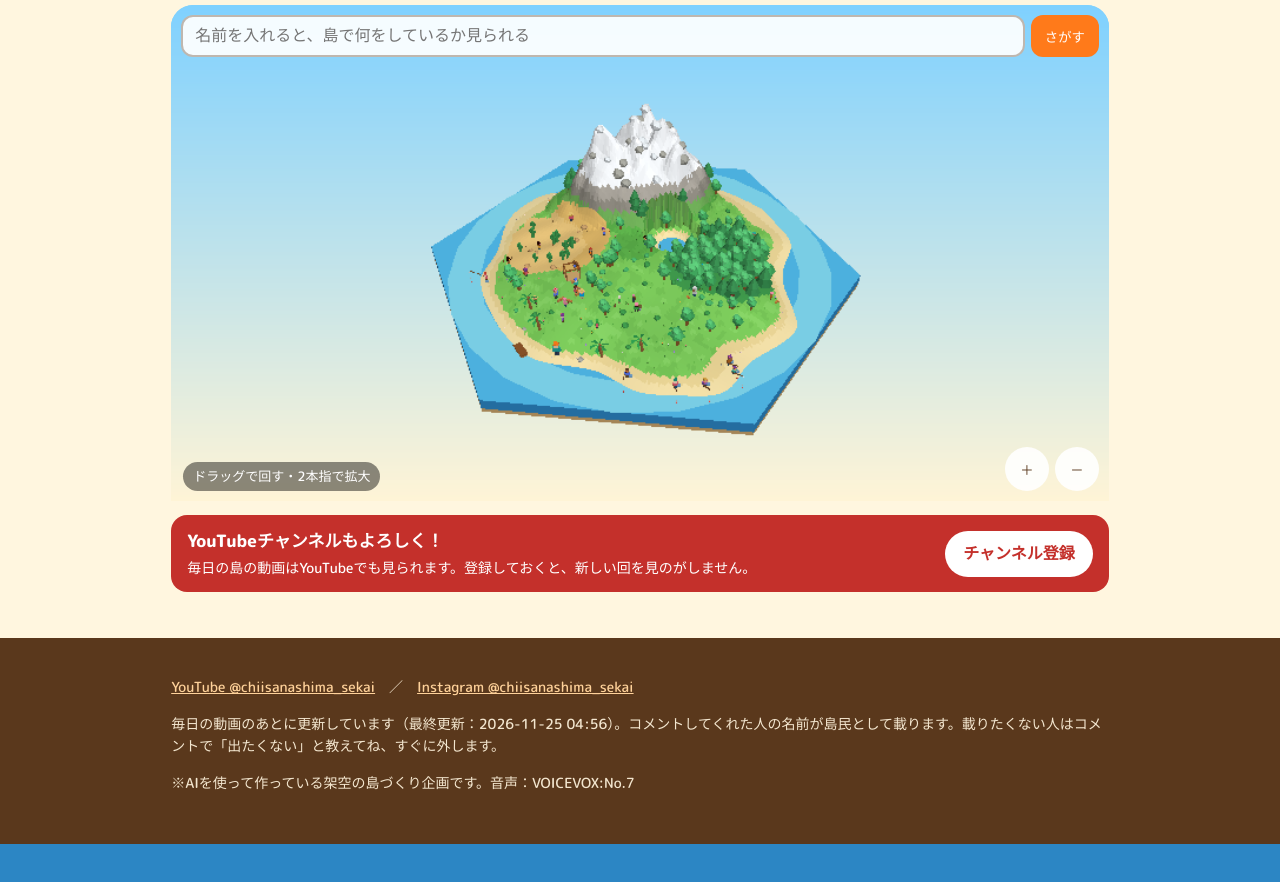
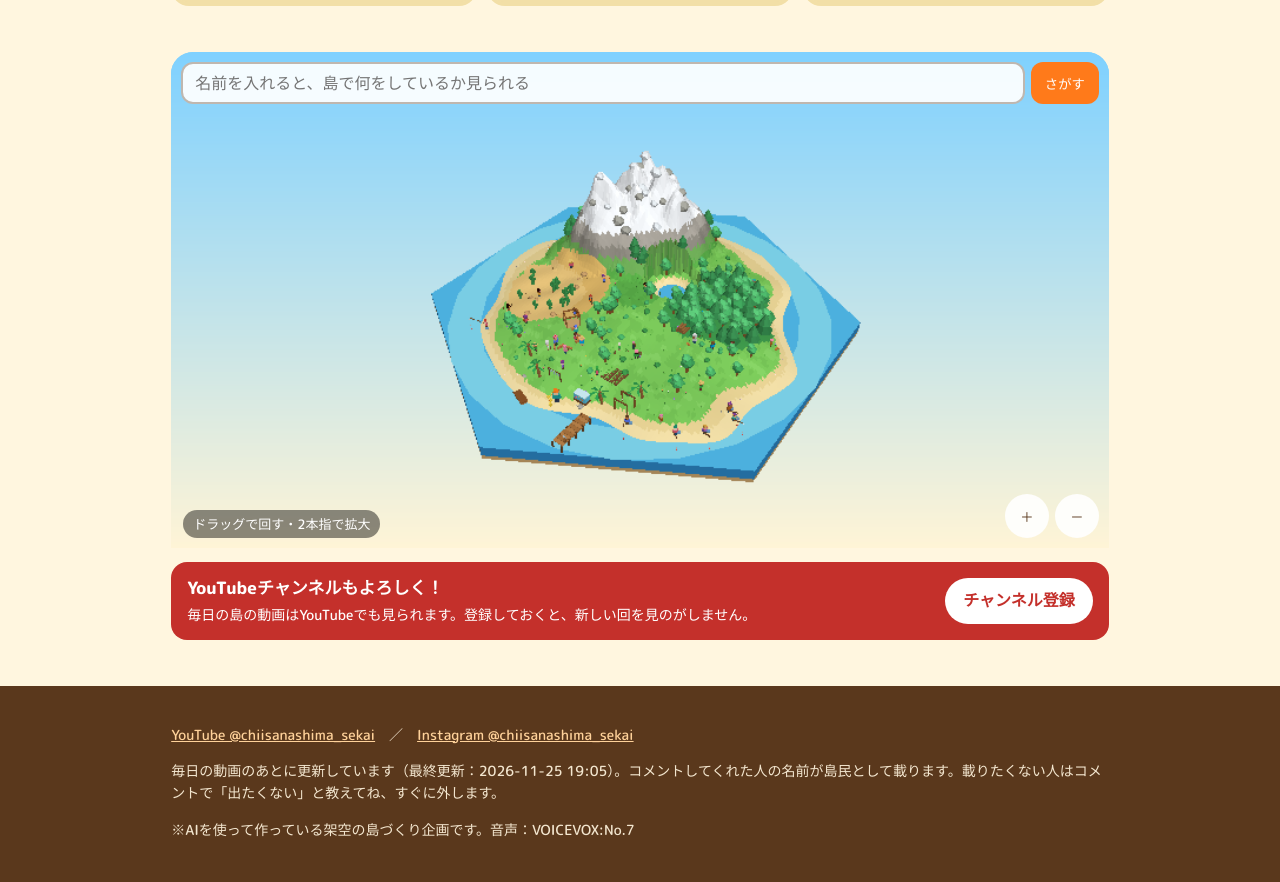
Before and after one commit to sunyouliulai129-beep/chiisanashima, a plain HTML site: page index.html in a window 1280 px wide. Shown: the part 1534-2416 px from the top of the page. Before the commit the page ends 2378 px from the top, so only its background shows below. Drawn offline with Linux system fonts and the light colour scheme.

Commit message:
2日目：つりざおの結果・桟橋と水槽とひよこ・しごと13人・新しい島民4人

```diff
--- a/data.json
+++ b/data.json
@@ -1,10 +1,10 @@
 {
- "updated": "2026-11-25 04:56",
- "day": 1,
+ "updated": "2026-11-25 19:05",
+ "day": 2,
  "island_name": "？？？島",
  "islanders": {
-  "youtube": 11,
-  "instagram": 10
+  "youtube": 15,
+  "instagram": 43
  },
  "next_event": {
   "at": 20,
@@ -114,26 +114,26 @@
   2955
  ],
  "question": {
-  "day": 1,
-  "text": "男が最初に持ち出す道具は？",
+  "day": 2,
+  "text": "魚がとれた！次につくるのは？",
   "choices": [
    [
     "A",
-    "オノ",
-    4
+    "小屋",
+    0
    ],
    [
     "B",
-    "つりざお",
-    12
+    "いかだ",
+    0
    ],
    [
     "C",
-    "たね",
-    2
+    "魚屋さん",
+    0
    ]
   ],
-  "note": "YouTubeとインスタの合計（途中経過）"
+  "note": "YouTubeとインスタの合計"
  },
  "ideas": [
   {
@@ -188,7 +188,7 @@
    "day": 1,
    "by": "chun0327",
    "text": "お魚をたくさん釣って水槽に入れたい",
-   "status": "候補"
+   "status": "採用"
   },
   {
    "day": 1,
@@ -200,7 +200,7 @@
    "day": 1,
    "by": "島のオーナー",
    "text": "非常食用ひよこ",
-   "status": "採用（2日目で決定）"
+   "status": "採用"
   },
   {
    "day": 1,
@@ -213,15 +213,30 @@
    "by": "ry0t0_nk",
    "text": "木を集めて大工になりたい",
    "status": "候補"
+  },
+  {
+   "day": 2,
+   "by": "rui2121212121",
+   "text": "島の先生になりたい",
+   "status": "候補"
   }
  ],
  "timeline": [
   {
    "day": 1,
    "text": "何もない小さな島に、ひとりの男が流れ着いた"
+  },
+  {
+   "day": 2,
+   "text": "つりざおが21票中12票で1位。浜辺に木の桟橋ができて魚がつれた。非常食用のひよこが仲間になり、chun0327さんのアイデアで魚の水槽ができた"
   }
  ],
- "built": [],
+ "built": [
+  "木の桟橋",
+  "魚の水槽（chun0327さんのアイデア）",
+  "ひよこたち",
+  "魚の干し場"
+ ],
  "residents": [
   {
    "id": "ren050554",
@@ -335,26 +350,27 @@
    "icon": "shell",
    "frame": "wood",
    "owned": [],
-   "appeared": 0,
+   "appeared": 1,
    "rewarded_level": 0
   },
   {
    "id": "aist.ory751",
    "platform": "ig",
    "name": "aist.ory751",
-   "points": 2,
-   "level": 1,
-   "job": "砂浜に島の地図をかいている",
+   "points": 3,
+   "level": 2,
+   "job": "森で木を切って木材を運んでいる",
    "wish": null,
    "history": [
     "1日目：投票B",
     "1日目：いいね",
-    "1日目：しごと「木こり」"
+    "1日目：しごと「木こり」",
+    "2日目：木こりで働いた"
    ],
    "since_day": 1,
    "work": "木こり",
-   "work_days": 0,
-   "coins": 2,
+   "work_days": 1,
+   "coins": 3,
    "icon": "fish",
    "frame": "wood",
    "owned": [],
@@ -387,18 +403,19 @@
    "id": "mizuki_tennis12",
    "platform": "ig",
    "name": "mizuki_tennis12",
-   "points": 1,
+   "points": 2,
    "level": 1,
-   "job": "浜辺で貝がらを集めている",
+   "job": "新しい桟橋で魚をつっている",
    "wish": null,
    "history": [
     "1日目：投票C",
-    "1日目（まとめ#1）：しごと「漁師」"
+    "1日目（まとめ#1）：しごと「漁師」",
+    "2日目：漁師で働いた"
    ],
    "since_day": 1,
    "work": "漁師",
-   "work_days": 0,
-   "coins": 1,
+   "work_days": 1,
+   "coins": 2,
    "icon": "shell",
    "frame": "wood",
    "owned": [],
@@ -423,7 +440,7 @@
    "icon": "fish",
    "frame": "wood",
    "owned": [],
-   "appeared": 0,
+   "appeared": 1,
    "rewarded_level": 0
   },
   {
@@ -624,23 +641,25 @@
    "id": "chun0327",
    "platform": "ig",
    "name": "chun0327",
-   "points": 2,
-   "level": 1,
-   "job": "岩場で魚を見せる水槽を作っている",
+   "points": 8,
+   "level": 3,
+   "job": "つった魚を浜辺の水槽に入れている",
    "wish": "魚を釣って水槽に入れたい",
    "history": [
     "1日目：投票B",
     "1日目：アイデア「お魚をたくさん釣って水槽に入れたい」",
-    "1日目：しごと「漁師」"
+    "1日目：しごと「漁師」",
+    "2日目：漁師で働いた",
+    "2日目：アイデア「魚を水槽に入れたい」が採用"
    ],
    "since_day": 1,
    "work": "漁師",
-   "work_days": 0,
-   "coins": 2,
+   "work_days": 1,
+   "coins": 8,
    "icon": "palm",
    "frame": "wood",
    "owned": [],
-   "appeared": 0,
+   "appeared": 1,
    "rewarded_level": 0
   },
   {
@@ -682,47 +701,51 @@
    "icon": "fish",
    "frame": "wood",
    "owned": [],
-   "appeared": 0,
+   "appeared": 1,
    "rewarded_level": 0
   },
   {
    "id": "sz_nattouraionn",
    "platform": "ig",
    "name": "sz_nattouraionn",
-   "points": 1,
+   "points": 2,
    "level": 1,
-   "job": "岩場で魚のかげを見ている",
+   "job": "新しい桟橋で魚をつっている",
    "wish": null,
    "history": [
     "1日目：投票B",
-    "1日目（まとめ#1）：しごと「漁師」"
+    "1日目（まとめ#1）：しごと「漁師」",
+    "1日目（あそび方）：とうろく",
+    "2日目：漁師で働いた"
    ],
    "since_day": 1,
    "work": "漁師",
-   "work_days": 0,
-   "coins": 1,
+   "work_days": 1,
+   "coins": 2,
    "icon": "palm",
    "frame": "wood",
    "owned": [],
    "appeared": 0,
-   "rewarded_level": 0
+   "rewarded_level": 0,
+   "code_reg": "363257"
   },
   {
    "id": "nn1k2n",
    "platform": "ig",
    "name": "nn1k2n",
-   "points": 1,
+   "points": 2,
    "level": 1,
-   "job": "朝の鐘を鳴らして島のみんなを起こしている",
+   "job": "浜辺の近くで畑をたがやしている",
    "wish": "島のみんなに朝をお知らせしたい",
    "history": [
     "1日目（あそび方）：アイデア「島のみんなに朝をお知らせする」",
-    "1日目（まとめ#1）：しごと「畑係」"
+    "1日目（まとめ#1）：しごと「畑係」",
+    "2日目：畑係で働いた"
    ],
    "since_day": 1,
    "work": "畑係",
-   "work_days": 0,
-   "coins": 1,
+   "work_days": 1,
+   "coins": 2,
    "icon": "shell",
    "frame": "wood",
    "owned": [],
@@ -733,18 +756,19 @@
    "id": "kure_0122",
    "platform": "ig",
    "name": "kure_0122",
-   "points": 0,
+   "points": 1,
    "level": 1,
-   "job": "島のまだ知らない場所を調べに出かけている",
+   "job": "雪山と砂漠のあいだを調べている",
    "wish": null,
    "history": [
     "1日目（あそび方）：コメント「思ってたより島広い」",
-    "1日目（まとめ#1）：しごと「探検家」"
+    "1日目（まとめ#1）：しごと「探検家」",
+    "2日目：探検家で働いた"
    ],
    "since_day": 1,
    "work": "探検家",
-   "work_days": 0,
-   "coins": 0,
+   "work_days": 1,
+   "coins": 1,
    "icon": "palm",
    "frame": "wood",
    "owned": [],
@@ -755,18 +779,19 @@
    "id": "hamduck.gwa98",
    "platform": "ig",
    "name": "hamduck.gwa98",
-   "points": 0,
+   "points": 1,
    "level": 1,
-   "job": "畑をたがやしている",
+   "job": "浜辺の近くで畑をたがやしている",
    "wish": null,
    "history": [
     "1日目：しごと「畑係」",
-    "1日目（まとめ#1）：とうろく"
+    "1日目（まとめ#1）：とうろく",
+    "2日目：畑係で働いた"
    ],
    "since_day": 1,
    "work": "畑係",
-   "work_days": 0,
-   "coins": 0,
+   "work_days": 1,
+   "coins": 1,
    "icon": "fish",
    "frame": "wood",
    "owned": [],
@@ -778,17 +803,18 @@
    "id": "yuton_7359",
    "platform": "ig",
    "name": "yuton_7359",
-   "points": 0,
+   "points": 1,
    "level": 1,
-   "job": "森で木を切っている",
+   "job": "森で木を切って木材を運んでいる",
    "wish": null,
    "history": [
-    "1日目：しごと「木こり」"
+    "1日目：しごと「木こり」",
+    "2日目：木こりで働いた"
    ],
    "since_day": 1,
    "work": "木こり",
-   "work_days": 0,
-   "coins": 0,
+   "work_days": 1,
+   "coins": 1,
    "icon": "palm",
    "frame": "wood",
    "owned": [],
@@ -799,17 +825,18 @@
    "id": "moka.fk0615",
    "platform": "ig",
    "name": "moka.fk0615",
-   "points": 0,
+   "points": 1,
    "level": 1,
-   "job": "海で魚をとっている",
+   "job": "新しい桟橋で魚をつっている",
    "wish": null,
    "history": [
-    "1日目（まとめ#1）：しごと「漁師」"
+    "1日目（まとめ#1）：しごと「漁師」",
+    "2日目：漁師で働いた"
    ],
    "since_day": 1,
    "work": "漁師",
-   "work_days": 0,
-   "coins": 0,
+   "work_days": 1,
+   "coins": 1,
    "icon": "shell",
    "frame": "wood",
    "owned": [],
@@ -841,17 +868,18 @@
    "id": "katorui1120",
    "platform": "ig",
    "name": "katorui1120",
-   "points": 0,
+   "points": 1,
    "level": 1,
-   "job": "島のまだ知らない場所を調べに出かけている",
+   "job": "雪山と砂漠のあいだを調べている",
    "wish": null,
    "history": [
-    "1日目（まとめ#1）：しごと「探検家」"
+    "1日目（まとめ#1）：しごと「探検家」",
+    "2日目：探検家で働いた"
    ],
    "since_day": 1,
    "work": "探検家",
-   "work_days": 0,
-   "coins": 0,
+   "work_days": 1,
+   "coins": 1,
    "icon": "shell",
    "frame": "wood",
    "owned": [],
@@ -862,17 +890,18 @@
    "id": "hamu_2152",
    "platform": "ig",
    "name": "hamu_2152",
-   "points": 0,
+   "points": 1,
    "level": 1,
-   "job": "島のまだ知らない場所を調べに出かけている",
+   "job": "雪山と砂漠のあいだを調べている",
    "wish": null,
    "history": [
-    "1日目（まとめ#1）：しごと「探検家」"
+    "1日目（まとめ#1）：しごと「探検家」",
+    "2日目：探検家で働いた"
    ],
    "since_day": 1,
    "work": "探検家",
-   "work_days": 0,
-   "coins": 0,
+   "work_days": 1,
+   "coins": 1,
    "icon": "fish",
    "frame": "wood",
    "owned": [],
@@ -883,18 +912,105 @@
    "id": "_koto1462",
    "platform": "ig",
    "name": "_koto1462",
-   "points": 0,
+   "points": 1,
    "level": 1,
-   "job": "木材で家や道具を作っている",
+   "job": "桟橋のとなりで小屋の柱を立てている",
    "wish": null,
    "history": [
-    "1日目（まとめ#1）：しごと「大工」"
+    "1日目（まとめ#1）：しごと「大工」",
+    "2日目：大工で働いた"
    ],
    "since_day": 1,
    "work": "大工",
+   "work_days": 1,
+   "coins": 1,
+   "icon": "palm",
+   "frame": "wood",
+   "owned": [],
+   "appeared": 0,
+   "rewarded_level": 0
+  },
+  {
+   "id": "arata11_tr",
+   "platform": "ig",
+   "name": "arata11_tr",
+   "points": 1,
+   "level": 1,
+   "job": "いかだで流れ着いて、浜辺を見て回っている",
+   "wish": null,
+   "history": [
+    "1日目：投票A"
+   ],
+   "since_day": 2,
+   "work": null,
    "work_days": 0,
-   "coins": 0,
-   "icon": "palm",
+   "coins": 1,
+   "icon": "shell",
+   "frame": "wood",
+   "owned": [],
+   "appeared": 1,
+   "rewarded_level": 0
+  },
+  {
+   "id": "shunnnn5442",
+   "platform": "ig",
+   "name": "shunnnn5442",
+   "points": 1,
+   "level": 1,
+   "job": "いかだで流れ着いて、オノの出番を待っている",
+   "wish": null,
+   "history": [
+    "1日目：投票A"
+   ],
+   "since_day": 2,
+   "work": null,
+   "work_days": 0,
+   "coins": 1,
+   "icon": "shell",
+   "frame": "wood",
+   "owned": [],
+   "appeared": 1,
+   "rewarded_level": 0
+  },
+  {
+   "id": "ha1u_u16",
+   "platform": "ig",
+   "name": "ha1u_u16",
+   "points": 2,
+   "level": 1,
+   "job": "桟橋のとなりで小屋の柱を立てている",
+   "wish": null,
+   "history": [
+    "1日目：投票A",
+    "1日目（あそび方）：しごと「大工」",
+    "2日目：大工で働いた"
+   ],
+   "since_day": 2,
+   "work": "大工",
+   "work_days": 1,
+   "coins": 2,
+   "icon": "shell",
+   "frame": "wood",
+   "owned": [],
+   "appeared": 1,
+   "rewarded_level": 0
+  },
+  {
+   "id": "rui2121212121",
+   "platform": "ig",
+   "name": "rui2121212121",
+   "points": 1,
+   "level": 1,
+   "job": "島の子どもたちに何を教えるか考えている",
+   "wish": "島の先生になりたい",
+   "history": [
+    "1日目（お知らせ）：アイデア「島の先生」"
+   ],
+   "since_day": 2,
+   "work": null,
+   "work_days": 0,
+   "coins": 1,
+   "icon": "shell",
    "frame": "wood",
    "owned": [],
    "appeared": 0,
@@ -938,11 +1054,11 @@
   }
  ],
  "resources": {
-  "木材": 0,
-  "食べ物": 0,
-  "作物": 0,
-  "建物の進み": 0,
-  "見つけた場所": 0
+  "木材": 2,
+  "食べ物": 4,
+  "作物": 2,
+  "建物の進み": 2,
+  "見つけた場所": 3
  },
  "titles": [
   "新入り",
--- a/index.html
+++ b/index.html
@@ -478,6 +478,18 @@ document.getElementById('shop').addEventListener('click',async e=>{
 function refreshMe(){renderShop();if(CUR)find(CUR.id,false)}
 
 /* ---- 3D island ---- */
+function day2Built(S,w){const I=Island3D,h=(x,z)=>Math.max(0,w.hAt(x,z));const PX=-8,Z0=-22.8,Z1=-28.2,len=Z0-Z1;
+for(let k=0;k<=len/0.55;k++){S.box(PX,0.9,Z0-k*0.55,1.6,0.14,0.5,k%2?'#B98249':'#A8723D')}
+for(let k=0;k<=4;k++){for(const dx of[-0.72,0.72])S.box(PX+dx,-1.2,Z0-k*len/4,0.2,2.3,0.2,'#6B4423')}
+S.cyl(PX-0.45,1.04,Z1+0.9,0.22,0.32,8,'#8B5A2B');S.box(PX-0.1,1.04,Z1+1.3,0.45,0.12,0.16,'#A7C4D6');
+const T=[-5.6,-20.6],ty=h(T[0],T[1]);S.box(T[0],ty,T[1],2,0.35,1.1,'#7A4E2A');S.box(T[0],ty+0.35,T[1],1.9,0.95,1,'#5EC8E8');S.box(T[0],ty+1.28,T[1],2,0.06,1.1,'#CFEFF8');
+for(const[dx,dy,c]of[[-0.5,0.75,'#FF8A3D'],[0.2,0.95,'#FFD23F'],[0.55,0.6,'#FF5E7E']])S.box(T[0]+dx,ty+dy,T[1]-0.52,0.3,0.16,0.04,c);
+const RK=[-0.6,-20.2],ry=h(RK[0],RK[1]);for(const dx of[-1,1])S.box(RK[0]+dx,ry,RK[1],0.12,1.5,0.12,'#6B4423');S.box(RK[0],ry+1.45,RK[1],2.2,0.08,0.08,'#7A4E2A');for(let k=0;k<5;k++)S.box(RK[0]-0.8+k*0.4,ry+0.95,RK[1],0.14,0.45,0.06,'#A7C4D6');
+const F=[-6.8,-15.2],fy=h(F[0],F[1]);for(let k=0;k<4;k++){S.box(F[0]+k*0.75-1.1,fy-0.02,F[1],0.55,0.14,2.6,'#7A5232');for(let j=0;j<4;j++)S.box(F[0]+k*0.75-1.1,fy+0.12,F[1]-0.9+j*0.6,0.18,0.18,0.18,'#6CCB4A')}
+const SH=[-11,-18.5],sy=h(SH[0],SH[1]);for(const[dx,dz]of[[-1,-0.8],[1,-0.8],[-1,0.8],[1,0.8]])S.box(SH[0]+dx,sy,SH[1]+dz,0.16,1.9,0.16,'#8B5A2B');S.box(SH[0],sy+1.85,SH[1]-0.8,2.2,0.14,0.16,'#7A4E2A');S.box(SH[0],sy+1.85,SH[1]+0.8,2.2,0.14,0.16,'#7A4E2A');
+const WD=[-9.5,-2],wy=h(WD[0],WD[1]);for(let r=0;r<3;r++)for(let k=0;k<4-r;k++)S.box(WD[0]-0.6+k*0.38+r*0.19,wy+r*0.32,WD[1]-0.7,0.32,0.32,1.5,'#9C6B3C');
+for(const[cx,cz]of[[-2.2,-23],[-2,-22.2],[-2.6,-23.5],[-1.6,-22.8]]){const cy=h(cx,cz);S.box(cx,cy+0.08,cz,0.32,0.26,0.38,'#FFD93B');S.box(cx,cy+0.3,cz-0.12,0.24,0.22,0.22,'#FFE45C');S.box(cx,cy+0.35,cz-0.26,0.08,0.06,0.08,'#FF8A1A')}}
+
 const cv=$('cv'),fig=$('fig'),ctx=cv.getContext('2d');
 let W0=null,ang=-2.2,dist=78,elev=0.8,drag=null,timer=0,lowres=false,POS={},TGT=[0,1.5,0],FOC=null;const PT=new Map();let pinch=0;
 function buildWorld(){
@@ -488,6 +500,7 @@ function buildWorld(){
  const edge=(c,r0,r1,i,lo,hi)=>{for(let k=0;k<300;k++){const a=-1.6+i*2.39+k*0.53,rr=r0+((k*0.37)%(r1-r0)),x=c[0]+Math.cos(a)*rr,z=c[1]+Math.sin(a)*rr,y=w.hAt(x,z);if(y>lo&&y<hi&&free(x,z))return [x,y,z,a]}return null};
  const out=q=>{if(!q)return null;rot=Math.atan2(Math.cos(q[3]),-Math.sin(q[3]));return [q[0],q[1],q[2]]};
  const B=w.big;
+ if((D.built||[]).includes('木の桟橋'))day2Built(S,w);
  RES.forEach((r,i)=>{
   const act=actOf(r);let p=null,rot=i*2.4;
   if(act==='fish'){const q=shore(i);if(q){p=[q[0],q[1],q[2]];rot=Math.atan2(Math.cos(q[3]),-Math.sin(q[3]))}}
```
